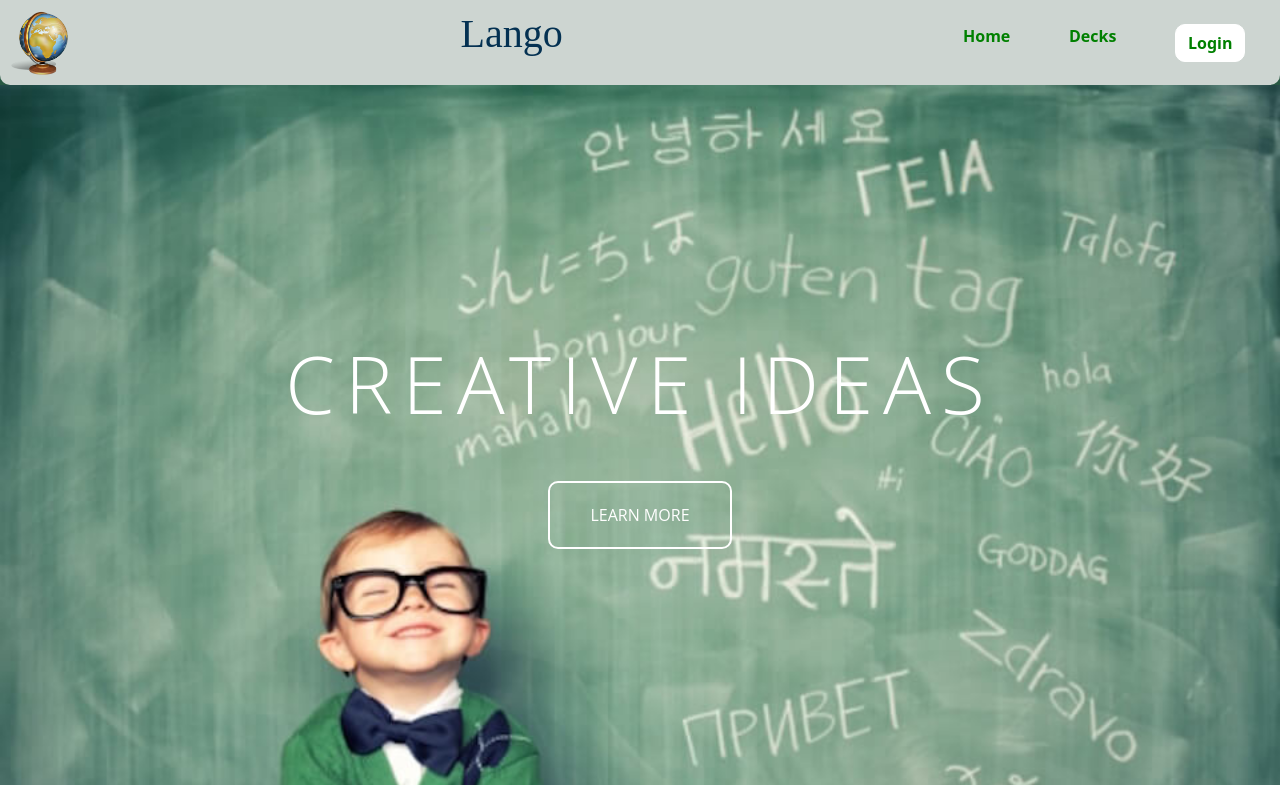
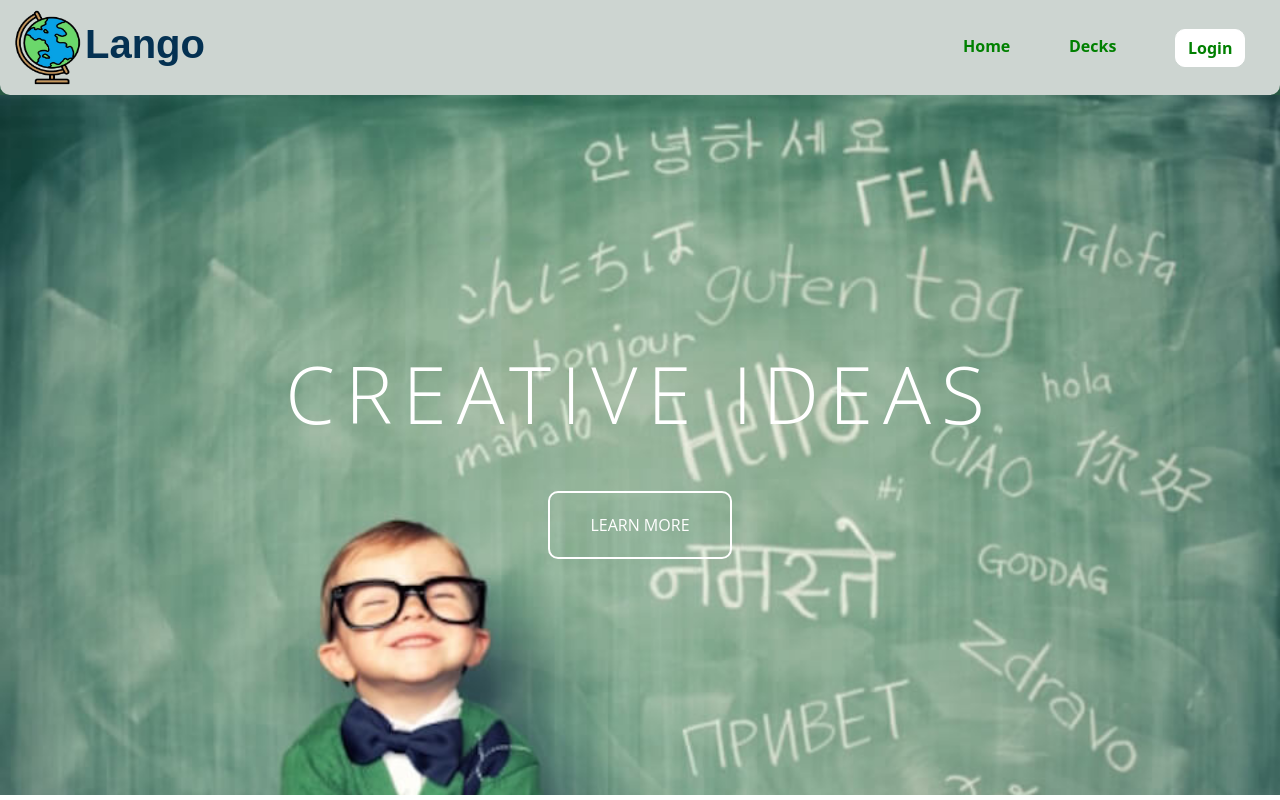
Before and after one commit to osmankdrt/te-final-capstone, a Vue app in the folder vue/: page / in a window 1280 px wide. Shown: the top 800 px of the page. Built offline with nearby package versions, Linux system fonts and the light colour scheme.

Commit message:
header changes combined with homepage changes

```diff
--- a/vue/src/components/AppHeader.vue
+++ b/vue/src/components/AppHeader.vue
@@ -1,58 +1,79 @@
 <template>
-  <div class= "header">
-     <img id="logo" src="../assets/R.png" alt="Globel Logo">
-      <h1>Lango </h1>
-      <nav class = "nav">
+  <div class="header">
+    <div class="logoBox">
+      <img id="logo" src="../assets/langologotrimmed.png" alt="Lango Logo" />
+      <h1>Lango</h1>
+    </div>
+
+    <nav class="nav">
       <div class="homeLink">
         <router-link v-bind:to="{ name: 'home' }">Home</router-link>&nbsp;&nbsp;
       </div>
-      <div class = "decksLink">
-        <router-link v-bind:to="{ name: 'deck' }">Decks</router-link>&nbsp;&nbsp;
+      <div class="decksLink">
+        <router-link v-bind:to="{ name: 'deck' }">Decks</router-link
+        >&nbsp;&nbsp;
       </div>
-      <div class = "loginLink">
-        <button class='btn btn-light' v-show="$store.state.token == ''"><router-link v-bind:to="{name: 'login'}" v-show="$store.state.token == ''">Login</router-link></button>
-        <button class='btn btn-light' v-show="$store.state.token"><router-link v-bind:to="{name: 'logout'}" v-show="$store.state.token != ''">Logout</router-link></button>
+      <div class="loginLink">
+        <button class="btn btn-light" v-show="$store.state.token == ''">
+          <router-link
+            v-bind:to="{ name: 'login' }"
+            v-show="$store.state.token == ''"
+            >Login</router-link
+          >
+        </button>
+        <button class="btn btn-light" v-show="$store.state.token">
+          <router-link
+            v-bind:to="{ name: 'logout' }"
+            v-show="$store.state.token != ''"
+            >Logout</router-link
+          >
+        </button>
       </div>
     </nav>
   </div>
-
-
 </template>
 
 <script>
 export default {
- name: 'app-header',
- data(){
+  name: "app-header",
+  data() {
     return {
       show: false,
-   }
+    };
   },
   methods: {
-   toggleShow(){
-     this.show = !this.show
-   }
- }
-}
+    toggleShow() {
+      this.show = !this.show;
+    },
+  },
+};
 </script>
 
 <style scoped>
- .header{
+.header {
   display: flex;
-  background-color: #CDD5D1;
-  /* position: sticky; */
+  align-items: center;
+  justify-content: space-between;
+  background-color: #cdd5d1;
   top: 0%;
   padding: 10px;
   justify-content: space-between;
   border-bottom-left-radius: 10px;
   border-bottom-right-radius: 10px;
+}
 
+.logoBox {
+  display: flex;
+  align-items: center;
 }
- #logo{
-   height: 65px;
-   flex-grow: 20px;
 
+#logo {
+  height: 75px;
+  width: 75px;
 }
-.nav{
+.nav {
+  display: flex;
+  align-items: baseline;
   align-content: center;
   text-align: end;
 }
@@ -60,7 +81,7 @@ export default {
 a.router-link-exact-active.router-link-active {
   text-decoration: none;
   color: green;
-  font-weight: bold ;
+  font-weight: bold;
 }
 
 a {
@@ -75,9 +96,9 @@ button {
   border-color: white;
 }
 
-h1{
-  font-family:cursive;
-  /*Times New Roman', Times, serif;*/
+h1 {
+  font-family: Arial, Helvetica, sans-serif;
+  font-weight: bold;
   color: #043152;
 }
 
@@ -123,7 +144,9 @@ h1{
   -webkit-transition-timing-function: ease-out;
   transition-timing-function: ease-out;
 }
-.homeLink:hover:before, .homeLink:focus:before, .homeLink:active:before {
+.homeLink:hover:before,
+.homeLink:focus:before,
+.homeLink:active:before {
   -webkit-transform: translateY(0);
   transform: translateY(0);
 }
@@ -155,7 +178,9 @@ h1{
   -webkit-transition-timing-function: ease-out;
   transition-timing-function: ease-out;
 }
-.decksLink:hover:before, .decksLink:focus:before, .decksLink:active:before {
+.decksLink:hover:before,
+.decksLink:focus:before,
+.decksLink:active:before {
   -webkit-transform: translateY(0);
   transform: translateY(0);
 }
@@ -187,10 +212,10 @@ h1{
   -webkit-transition-timing-function: ease-out;
   transition-timing-function: ease-out;
 }
-.loginLink:hover:before, .loginLink:focus:before, .loginLink:active:before {
+.loginLink:hover:before,
+.loginLink:focus:before,
+.loginLink:active:before {
   -webkit-transform: translateY(0);
   transform: translateY(0);
 }
-
-
 </style>
```
Lines whose indentation alone changed are shown as unchanged.
